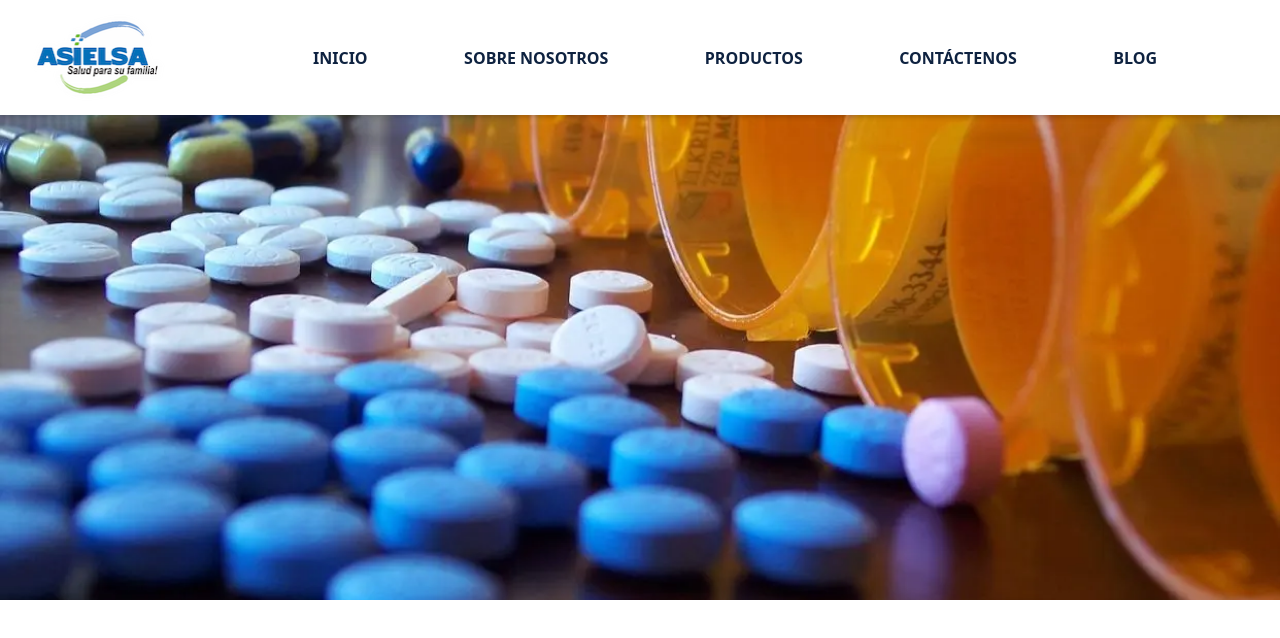
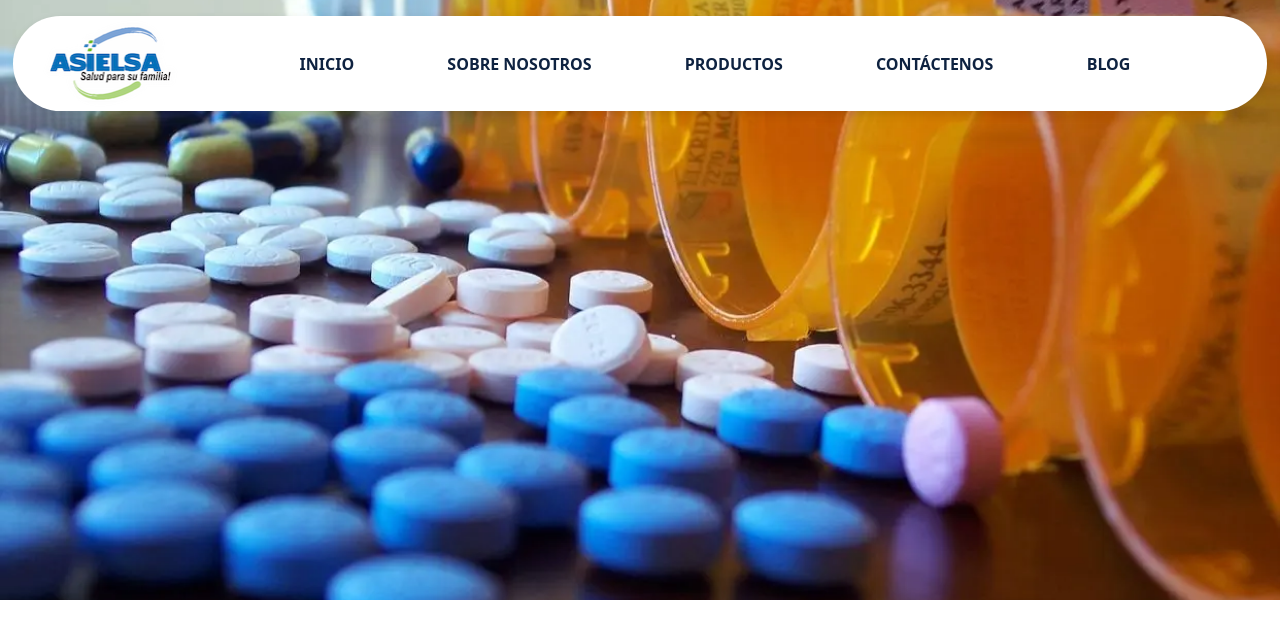
Before and after one commit to CarlosGonzalez20/pruebaT1F, a React (Vite) app in the folder drogueria-asiel/: page / in a window 1280 px wide. Shown: the top 638 px of the page. Built offline with nearby package versions, Linux system fonts and the light colour scheme.

Commit message:
agregando navbar flotante

```diff
--- a/drogueria-asiel/src/components/navbar/navbar.css
+++ b/drogueria-asiel/src/components/navbar/navbar.css
@@ -1,16 +1,19 @@
 .navbar {
     position: fixed;
-    top: 0;
-    left: 0;
-    width: 100%;
+    top: 2%;
+    left: 1%;
+    width: 98%;
     height: 95px;
+    border-radius: 75px;
     background-color: #fff;
     z-index: 1000;
     padding: 10px 20px;
     display: flex;
     align-items: center;
     justify-content: space-between;
-    box-shadow: 0 2px 5px rgba(0, 0, 0, 0.2);
+    box-shadow: 0 4px 10px rgba(0, 0, 0, 0.1);
+    box-sizing: border-box;
+    transition: all 0.3s ease-in-out;
 }
 
 .containerLogo {
```
